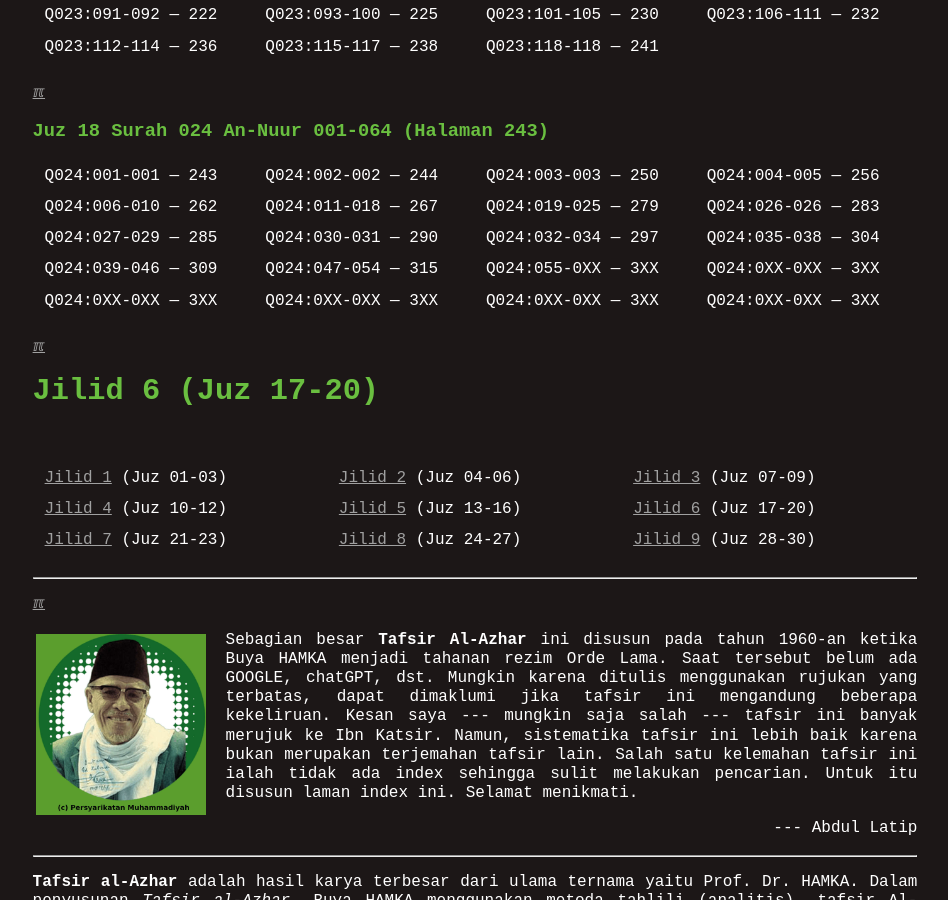
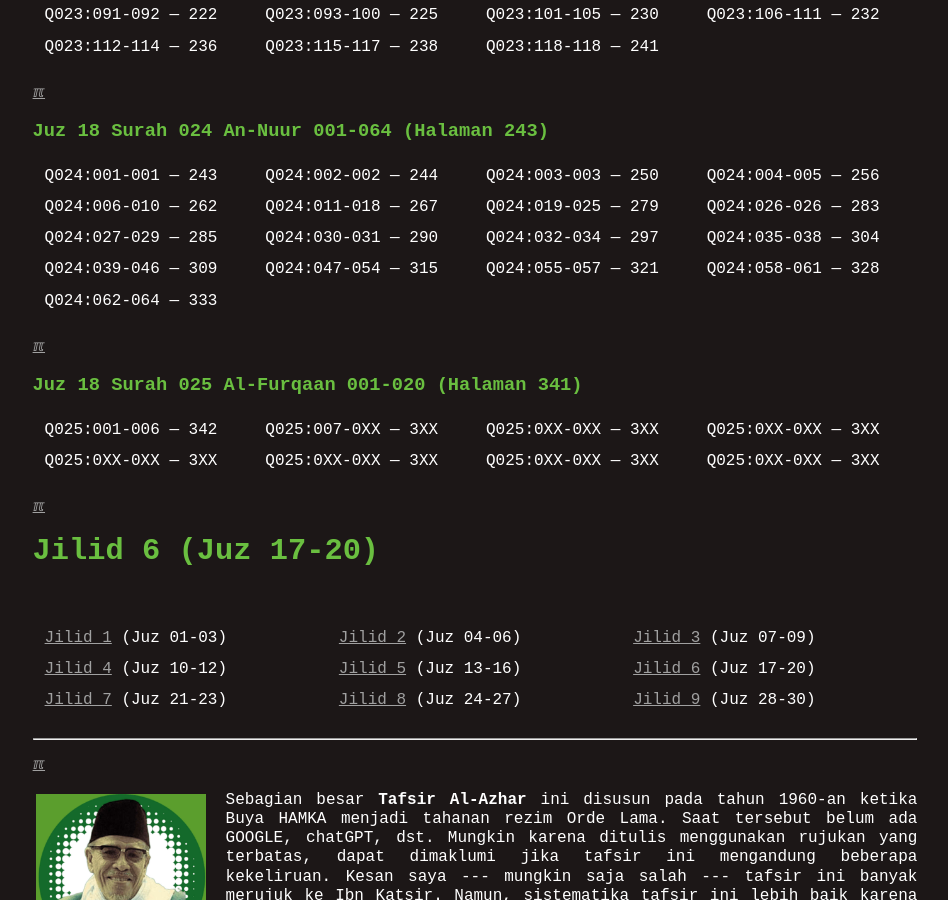
Before and after one commit to dullatip/indexquran, a Jekyll site: the page built from 006.md, in a window 1280 px wide and 900 px high, scrolled down 1547 px. Shown: the whole window, without its empty margins (165-1113 px from the left). Built offline with Jekyll 4.4.1, drawn with Linux system fonts in a browser that asks for light colours; some of the changed text lies outside the part shown.

```diff
--- a/006.md
+++ b/006.md
@@ -52,8 +52,15 @@
 | Q024:001-001 --- 243 | Q024:002-002 --- 244 | Q024:003-003 --- 250 | Q024:004-005 --- 256 |
 | Q024:006-010 --- 262 | Q024:011-018 --- 267 | Q024:019-025 --- 279 | Q024:026-026 --- 283 |
 | Q024:027-029 --- 285 | Q024:030-031 --- 290 | Q024:032-034 --- 297 | Q024:035-038 --- 304 |
-| Q024:039-046 --- 309 | Q024:047-054 --- 315 | Q024:055-0XX --- 3XX | Q024:0XX-0XX --- 3XX |
-| Q024:0XX-0XX --- 3XX | Q024:0XX-0XX --- 3XX | Q024:0XX-0XX --- 3XX | Q024:0XX-0XX --- 3XX |
+| Q024:039-046 --- 309 | Q024:047-054 --- 315 | Q024:055-057 --- 321 | Q024:058-061 --- 328 |
+| Q024:062-064 --- 333 |
+
+[&#x213C;](#)<br id="idx618025001">
+
+### Juz 18 Surah 025 Al-Furqaan 001-020 (Halaman 341)
+
+| Q025:001-006 --- 342 | Q025:007-0XX --- 3XX | Q025:0XX-0XX --- 3XX | Q025:0XX-0XX --- 3XX |
+| Q025:0XX-0XX --- 3XX | Q025:0XX-0XX --- 3XX | Q025:0XX-0XX --- 3XX | Q025:0XX-0XX --- 3XX |
 
 [&#x213C;](#)<br id="idxA">
 # Jilid 6 (Juz 17-20)
--- a/_config.yml
+++ b/_config.yml
@@ -1,4 +1,4 @@
-version:          "Sun 01 Dec 2024 14:00"
+version:          "Tue 03 Dec 2024 08:00"
 copyright:        "2024-2024"
 title:            "Index Tafsir Al-Azhar HAMKA"
 author:           "Abdul Latip"
--- a/sitemap.xml
+++ b/sitemap.xml
@@ -2,11 +2,11 @@
 <urlset xmlns:xsi="http://www.w3.org/2001/XMLSchema-instance" xsi:schemaLocation="http://www.sitemaps.org/schemas/sitemap/0.9 http://www.sitemaps.org/schemas/sitemap/0.9/sitemap.xsd" xmlns="http://www.sitemaps.org/schemas/sitemap/0.9">
 <url>
 <loc>https://sdnbhd.github.io/indexquran/</loc>
-<lastmod>2024-12-01</lastmod>
+<lastmod>2024-12-03</lastmod>
 </url>
 <url>
 <loc>https://sdnbhd.github.io/indexquran/006.html</loc>
-<lastmod>2024-12-01</lastmod>
+<lastmod>2024-12-03</lastmod>
 </url>
 <url>
 <loc>https://sdnbhd.github.io/indexquran/004.html</loc>
```
Also changed, not shown: 000.md (+1 -1 lines).
